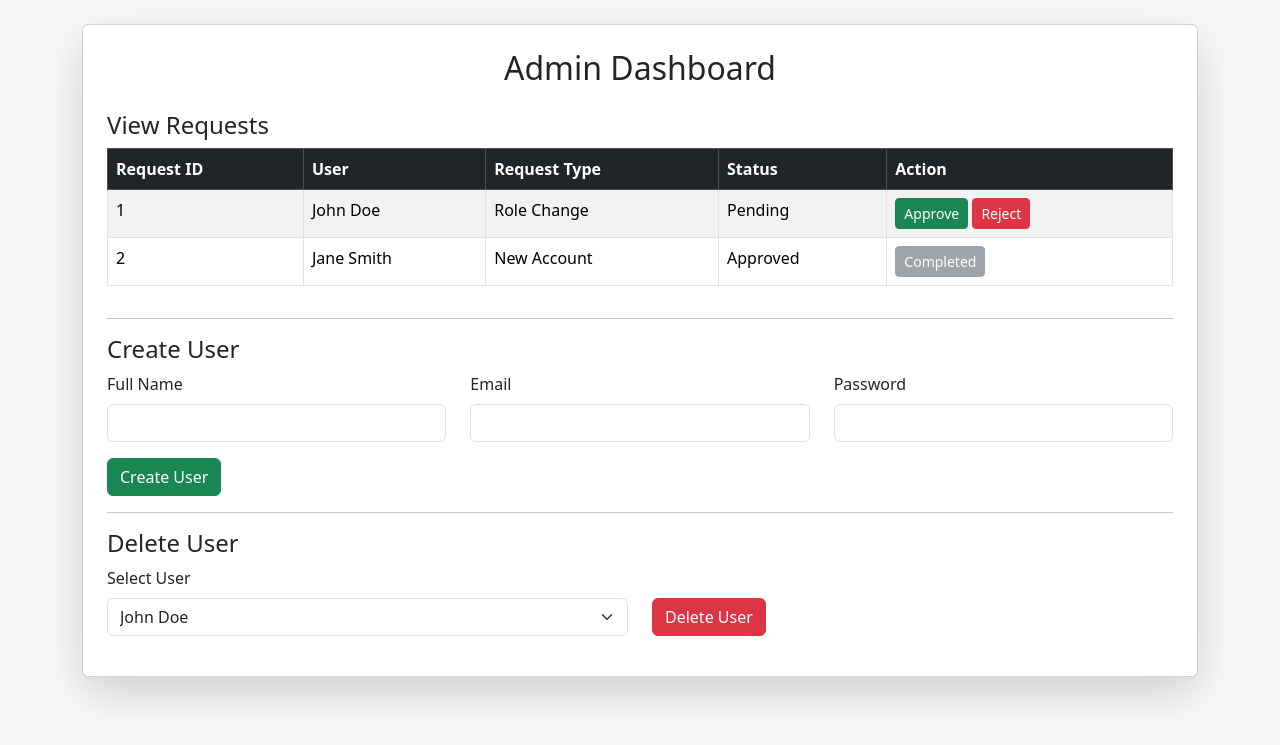
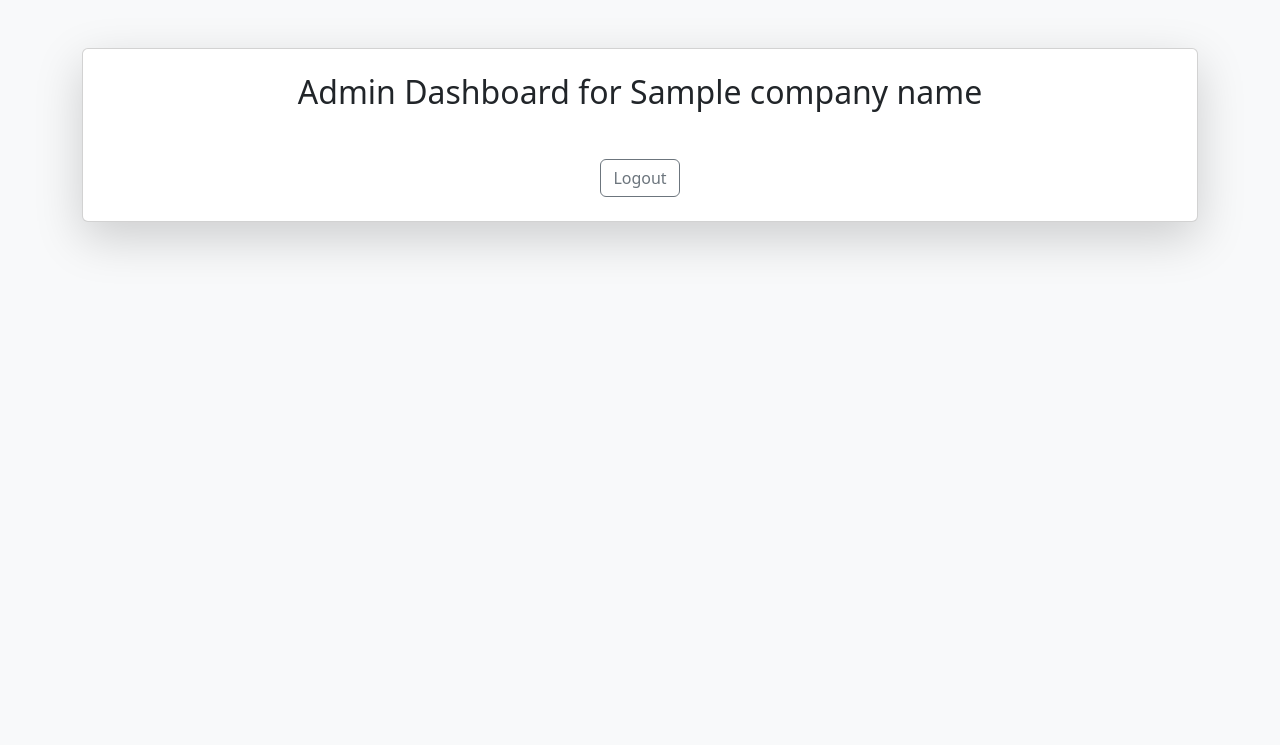
Before and after one commit to Krish-Panchal/odoo, a Flask app: template v2/templates/admin_dashboard.html in a window 1280 px wide. Shown: the top 745 px of the page. Run offline with Flask 3, Linux system fonts and the light colour scheme; the template is opened without the code that fills it: most values are stand-ins (such as "Sample title", 1, 10 or a date in 2020).

Commit message:
Admin Panel

```diff
--- a/v2/app.py
+++ b/v2/app.py
@@ -1,4 +1,4 @@
-from flask import Flask, request, jsonify, render_template, redirect, url_for
+from flask import Flask, request, jsonify, render_template, redirect, url_for, flash
 import mysql.connector
 import requests
 
@@ -36,7 +36,7 @@ def signup():
 
 @app.route('/admin_panel')
 def admin_panel():
-    return "<h1>Welcome, Admin!</h1><p>This is your control panel.</p>"
+    return render_template('admin_dashboard.html')
 
 @app.route('/manager_dashboard')
 def manager_dashboard():
@@ -155,5 +155,46 @@ def login():
     return render_template('login.html')
 
 
+# === MODIFIED: Route to delete a user ===
+@app.route('/user/delete', methods=['POST'])
+def delete_user():
+    """Deletes a user and flashes a confirmation message."""
+    username = request.form.get('username')
+
+    if not username:
+        flash("Username is required to delete a user.", 'warning')
+        return redirect(url_for('admin_panel'))
+
+    cnx = None
+    cursor = None
+    try:
+        cnx = mysql.connector.connect(**DB_CONFIG)
+        cursor = cnx.cursor()
+        sql_delete_user = "DELETE FROM Users WHERE name = %s"
+        cursor.execute(sql_delete_user, (username,))
+
+        if cursor.rowcount == 0:
+            # Flash an error message if the user wasn't found
+            flash(f"Error: No user found with the name '{username}'.", 'danger')
+        else:
+            # Flash a success message
+            flash(f"User '{username}' was successfully deleted.", 'success')
+
+        cnx.commit()
+
+    except mysql.connector.Error as err:
+        if cnx:
+            cnx.rollback()
+        flash(f"Database Error: {err.msg}", 'danger')
+    finally:
+        if cursor:
+            cursor.close()
+        if cnx:
+            cnx.close()
+
+    # Always redirect back to the admin panel to show the message and updated list
+    return redirect(url_for('admin_panel'))
+
+
 if __name__ == '__main__':
     app.run(debug=True)
--- a/v2/templates/admin_dashboard.html
+++ b/v2/templates/admin_dashboard.html
@@ -1,134 +1,26 @@
 <!DOCTYPE html>
 <html lang="en">
 <head>
-  <meta charset="UTF-8">
-  <title>Admin Dashboard</title>
-  <link rel="stylesheet" href="https://cdn.jsdelivr.net/npm/bootstrap@5.3.2/dist/css/bootstrap.min.css">
+    <meta charset="UTF-8">
+    <title>Admin Dashboard</title>
+    <link rel="stylesheet" href="https://cdn.jsdelivr.net/npm/bootstrap@5.3.2/dist/css/bootstrap.min.css">
 </head>
 <body class="bg-light">
+    <div class="container mt-5">
+        <div class="card shadow-lg p-4">
+            <h2 class="text-center mb-4">Admin Dashboard for {{ company_name }}</h2>
 
-  <div class="container mt-4">
-    <div class="card shadow-lg p-4">
-      <h2 class="text-center mb-4">Admin Dashboard</h2>
+            <!-- Navigation buttons linking to the new pages -->
+            <div class="d-grid gap-3">
+<!--                <a href="{{ url_for('preview_slips_page', company_name=company_name) }}" class="btn btn-primary btn-lg">Preview Slips</a>
+                <a href="{{ url_for('create_user_page', company_name=company_name) }}" class="btn btn-success btn-lg">Create User</a>
+                <a href="{{ url_for('delete_user_page', company_name=company_name) }}" class="btn btn-danger btn-lg">Delete User</a>-->
+            </div>
 
-      <!-- View Requests -->
-      <h4>View Requests</h4>
-      <table class="table table-bordered table-striped">
-        <thead class="table-dark">
-          <tr>
-            <th>Request ID</th>
-            <th>User</th>
-            <th>Request Type</th>
-            <th>Status</th>
-            <th>Action</th>
-          </tr>
-        </thead>
-        <tbody>
-          <!-- Example rows (will be populated dynamically from DB later) -->
-          <tr>
-            <td>1</td>
-            <td>John Doe</td>
-            <td>Role Change</td>
-            <td>Pending</td>
-            <td>
-              <button class="btn btn-success btn-sm">Approve</button>
-              <button class="btn btn-danger btn-sm">Reject</button>
-            </td>
-          </tr>
-          <tr>
-            <td>2</td>
-            <td>Jane Smith</td>
-            <td>New Account</td>
-            <td>Approved</td>
-            <td>
-              <button class="btn btn-secondary btn-sm" disabled>Completed</button>
-            </td>
-          </tr>
-        </tbody>
-      </table>
-
-      <hr>
-
-      <!-- Create User -->
-      <h4>Create User</h4>
-      <form method="POST" action="/create_user" onsubmit="return validateCreateUser()">
-        <div class="row mb-3">
-          <div class="col-md-4">
-            <label class="form-label">Full Name</label>
-            <input type="text" id="name" name="name" class="form-control" required>
-            <small id="nameError" class="text-danger"></small>
-          </div>
-          <div class="col-md-4">
-            <label class="form-label">Email</label>
-            <input type="email" id="email" name="email" class="form-control" required>
-            <small id="emailError" class="text-danger"></small>
-          </div>
-          <div class="col-md-4">
-            <label class="form-label">Password</label>
-            <input type="password" id="password" name="password" class="form-control" required>
-            <small id="passwordError" class="text-danger"></small>
-          </div>
+            <div class="text-center mt-4">
+                <a href="{{ url_for('login') }}" class="btn btn-outline-secondary">Logout</a>
+            </div>
         </div>
-        <button type="submit" class="btn btn-success">Create User</button>
-      </form>
-
-      <hr>
-
-      <!-- Delete User -->
-      <h4>Delete User</h4>
-      <form method="POST" action="/delete_user">
-        <div class="row mb-3">
-          <div class="col-md-6">
-            <label class="form-label">Select User</label>
-            <select name="user_id" class="form-select" required>
-              <!-- Populate dynamically -->
-              <option value="1">John Doe</option>
-              <option value="2">Jane Smith</option>
-            </select>
-          </div>
-          <div class="col-md-6 d-flex align-items-end">
-            <button type="submit" class="btn btn-danger">Delete User</button>
-          </div>
-        </div>
-      </form>
-
     </div>
-  </div>
-
-  <!-- Internal JavaScript Validation -->
-  <script>
-    function validateCreateUser() {
-      let name = document.getElementById("name").value.trim();
-      let email = document.getElementById("email").value.trim();
-      let password = document.getElementById("password").value.trim();
-      let nameError = document.getElementById("nameError");
-      let emailError = document.getElementById("emailError");
-      let passwordError = document.getElementById("passwordError");
-      let isValid = true;
-
-      nameError.textContent = "";
-      emailError.textContent = "";
-      passwordError.textContent = "";
-
-      if (name.length < 3) {
-        nameError.textContent = "Name must be at least 3 characters.";
-        isValid = false;
-      }
-
-      let emailPattern = /^[^ ]+@[^ ]+\.[a-z]{2,3}$/;
-      if (!email.match(emailPattern)) {
-        emailError.textContent = "Enter a valid email address.";
-        isValid = false;
-      }
-
-      if (password.length < 6) {
-        passwordError.textContent = "Password must be at least 6 characters.";
-        isValid = false;
-      }
-
-      return isValid;
-    }
-  </script>
-
 </body>
 </html>
```
